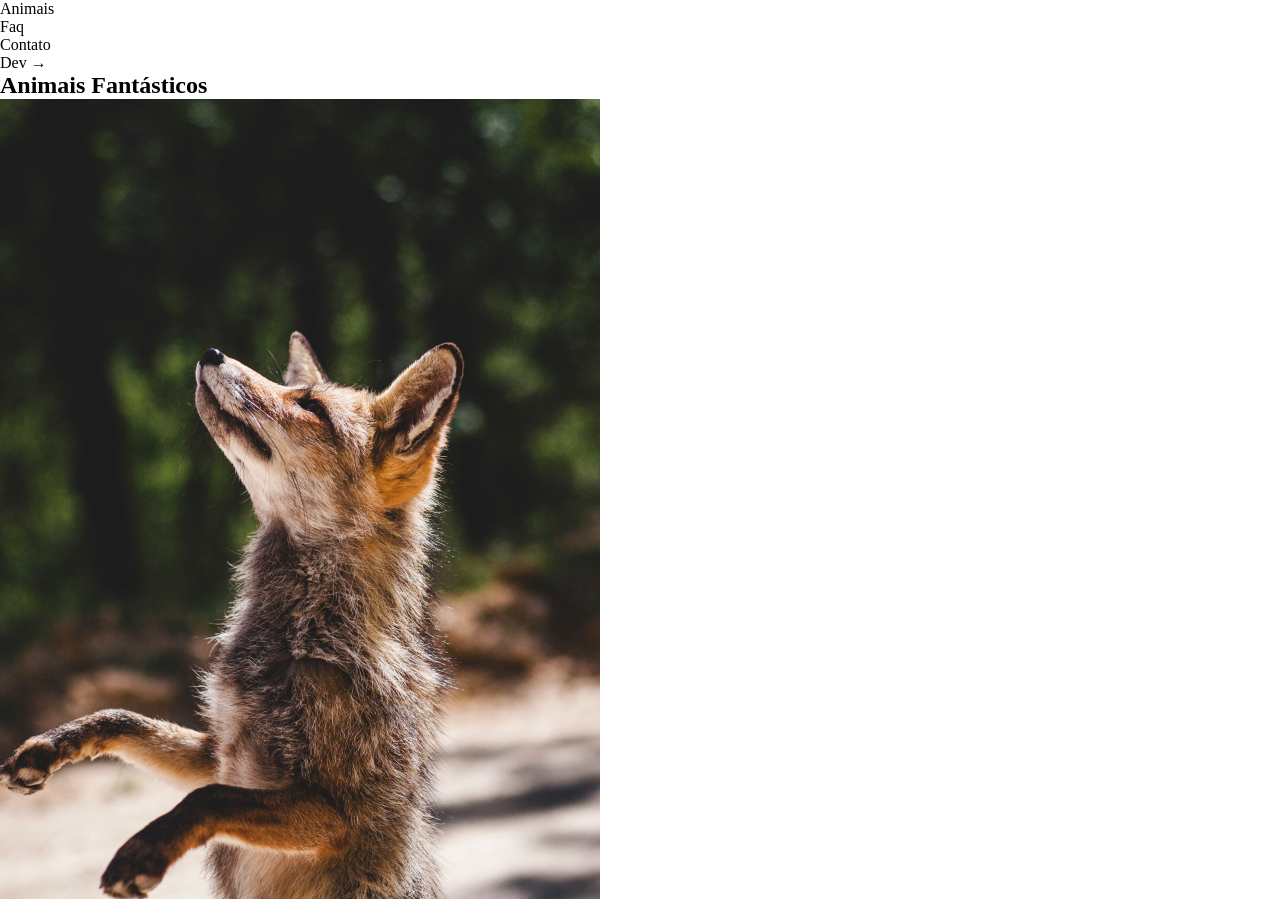
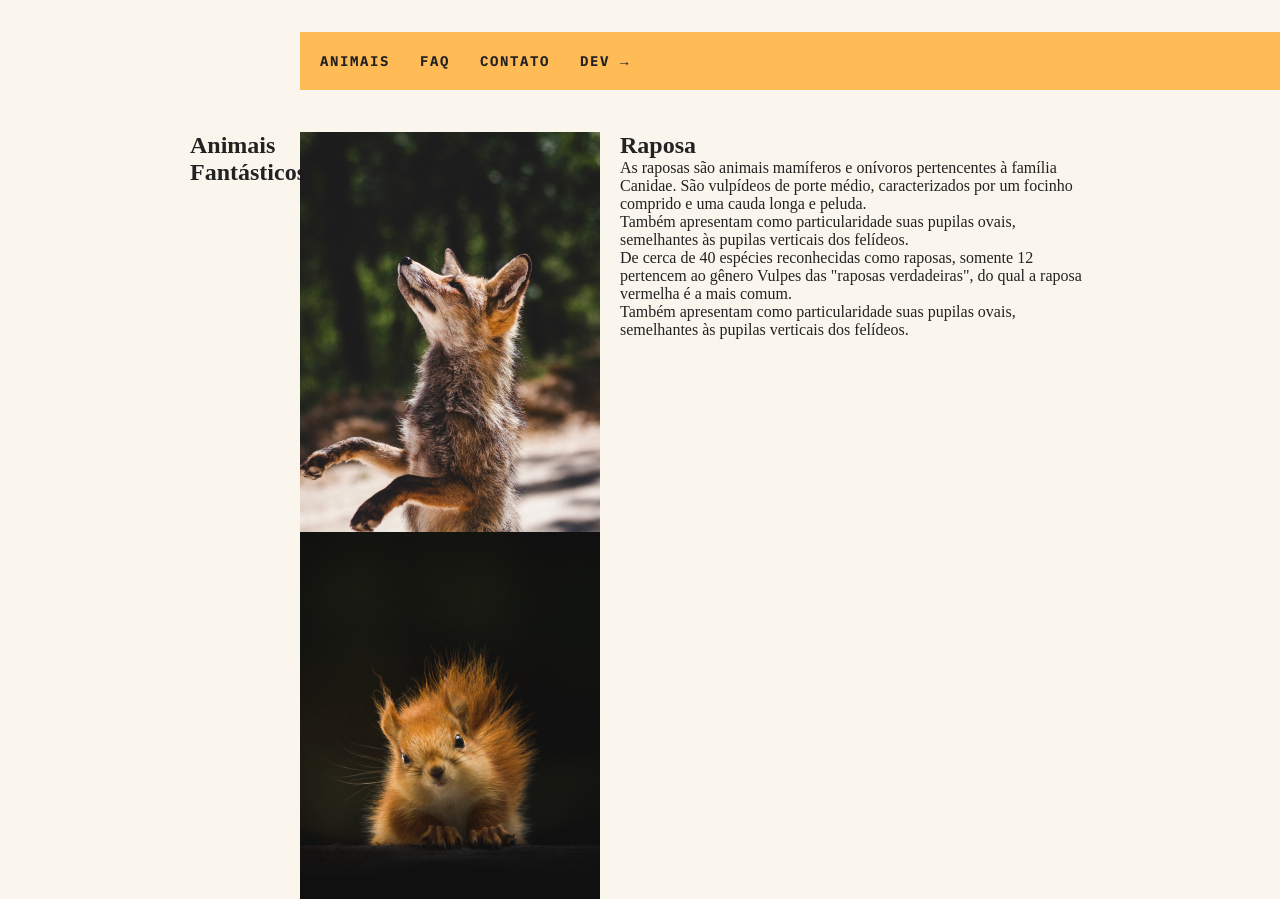
Before and after one commit to rafaelftdelima/fantastic-animals, a plain HTML site: page home.html in a window 1280 px wide. Shown: the top 899 px of the page. Drawn offline with Linux system fonts and the light colour scheme.

Commit message:
Add style of navegation section

```diff
--- a/css/stylesheet.css
+++ b/css/stylesheet.css
@@ -24,3 +24,47 @@ a {
     color: inherit;
     text-decoration: none;
 }
+
+#home {
+    background-color: #faf6ed;
+    color: #222;
+    display: grid;
+    grid-template-columns: 1fr 120px minmax(300px, 800px) 1fr;
+    -webkit-font-smoothing: antialiased;
+}
+
+.navegation {
+    background-color: #fb5;
+    grid-column: 3 / -1;
+    margin-bottom: 2rem;
+    margin-top: 2rem;
+}
+
+.navegation ul {
+    display: flex;
+    flex-wrap: wrap;
+    padding: 10px;
+}
+
+.navegation-item a {
+    color: #222;
+    display: block;
+    font-family: "IBM Plex Mono", monospace;
+    font-size: 0.875rem;
+    font-weight: bold;
+    letter-spacing: 0.1rem;
+    margin-right: 10px;
+    padding: 10px;
+    text-transform: uppercase;
+}
+
+.grid-section {
+    box-sizing: border-box;
+    display: grid;
+    grid-column: 2 / 4;
+    gap: 20px;
+    grid-template-columns: 90px 300px 1fr;
+    margin-bottom: 4rem;
+    padding: 10px;
+    width: 100%;
+}
```
